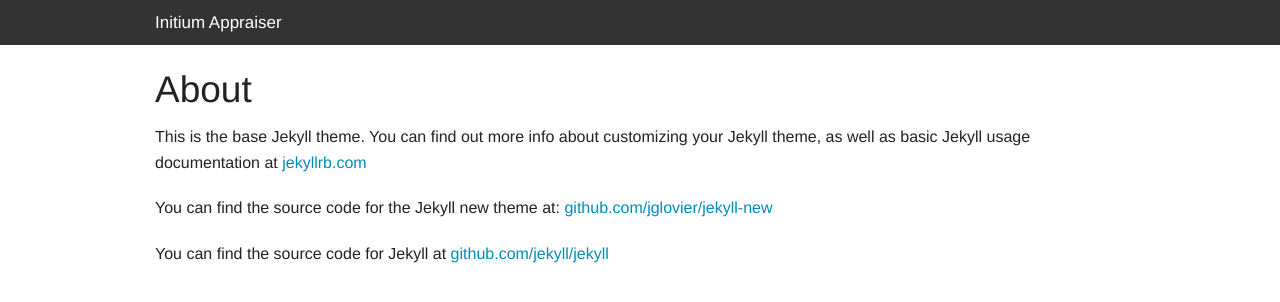
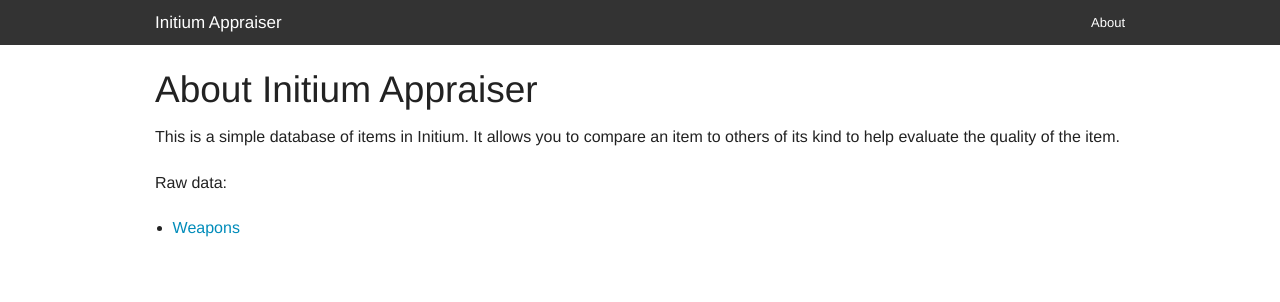
Before and after one commit to jfredrickson/initium-appraiser, a Jekyll site: the page built from about.md, in a window 1280 px wide. Shown: the top 302 px of the page. Built offline with Jekyll 4.4.1, drawn with Linux system fonts in a browser that asks for light colours.

Commit message:
update about page

```diff
--- a/_includes/header.html
+++ b/_includes/header.html
@@ -2,7 +2,7 @@
   <nav class="top-bar" data-topbar role="navigation">
     <ul class="title-area">
       <li class="name">
-        <h1><a href="{{ site.baseurl }}">Initium Appraiser</a></h1>
+        <h1><a href="{{ site.baseurl }}/">Initium Appraiser</a></h1>
       </li>
       <li class="toggle-topbar menu-icon"><a href="#"><span>Menu</span></a></li>
     </ul>
--- a/about.md
+++ b/about.md
@@ -1,11 +1,11 @@
 ---
 layout: page
-title: About
+title: About Initium Appraiser
 permalink: /about/
 ---
 
-This is the base Jekyll theme. You can find out more info about customizing your Jekyll theme, as well as basic Jekyll usage documentation at [jekyllrb.com](http://jekyllrb.com/)
+This is a simple database of items in Initium. It allows you to compare an item to others of its kind to help evaluate the quality of the item.
 
-You can find the source code for the Jekyll new theme at: [github.com/jglovier/jekyll-new](https://github.com/jglovier/jekyll-new)
+Raw data:
 
-You can find the source code for Jekyll at [github.com/jekyll/jekyll](https://github.com/jekyll/jekyll)
+* [Weapons]({{ site.baseurl }}/data/weapons.json)
```
Also changed, not shown: other parts of _includes/header.html (+1 -0 lines).
